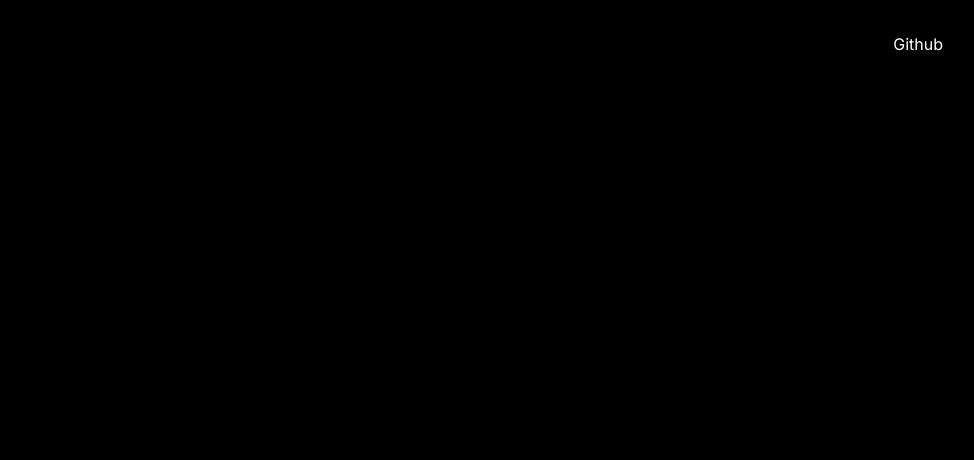
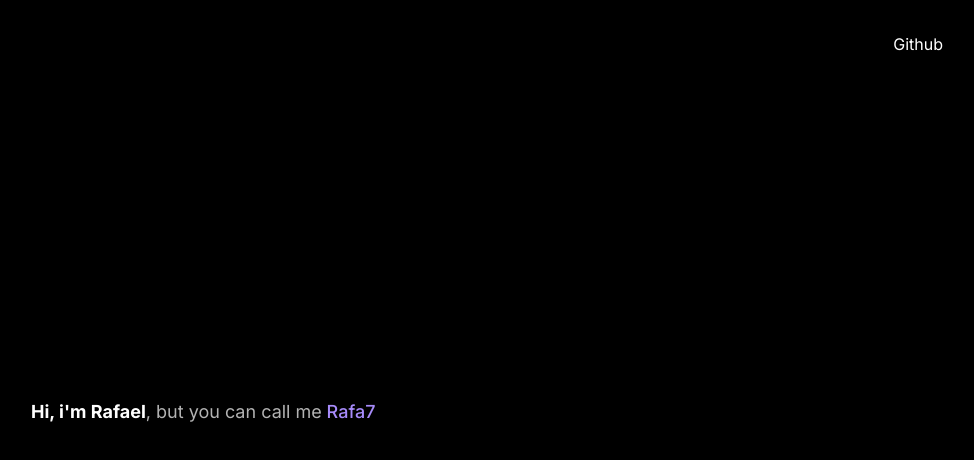
Before and after one commit to rafaadeveloper/portfolio, a Next.js app: page / in a window 1280 px wide. Shown: the top 460 px of the page, without its empty margins (273-1247 px from the left). Built offline with nearby package versions, Linux system fonts and the light colour scheme.

Commit message:
Added and made the Section component

```diff
--- a/src/app/page.tsx
+++ b/src/app/page.tsx
@@ -1,9 +1,11 @@
 import { Header } from "@/components/Header";
+import { Section } from "@/components/Section";
 
 export default function Home() {
   return (
     <main className="min-h-screen w-full bg-background text-primary flex flex-col px-8 md:px-16 py-8">
       <Header />
+      <Section />
     </main>
   );
 }
--- a/src/components/Section.tsx
+++ b/src/components/Section.tsx
@@ -3,7 +3,13 @@ export function Section() {
     <section className="flex-1 flex items-center justify-center">
       <div className="max-w-2xl w-full flex flex-col items-start gap-8">
         <div className="space-y-4">
-
+          <div className="flex items-baseline">
+            <h1 className="text-lg font-bold">Hi, i'm Rafael</h1>
+            <p className="text-lg text-primary/70">
+              , but you can call me
+              <span className="text-violet-400 font-medium"> Rafa7</span>
+            </p>
+          </div>
         </div>
       </div>
     </section>
```
